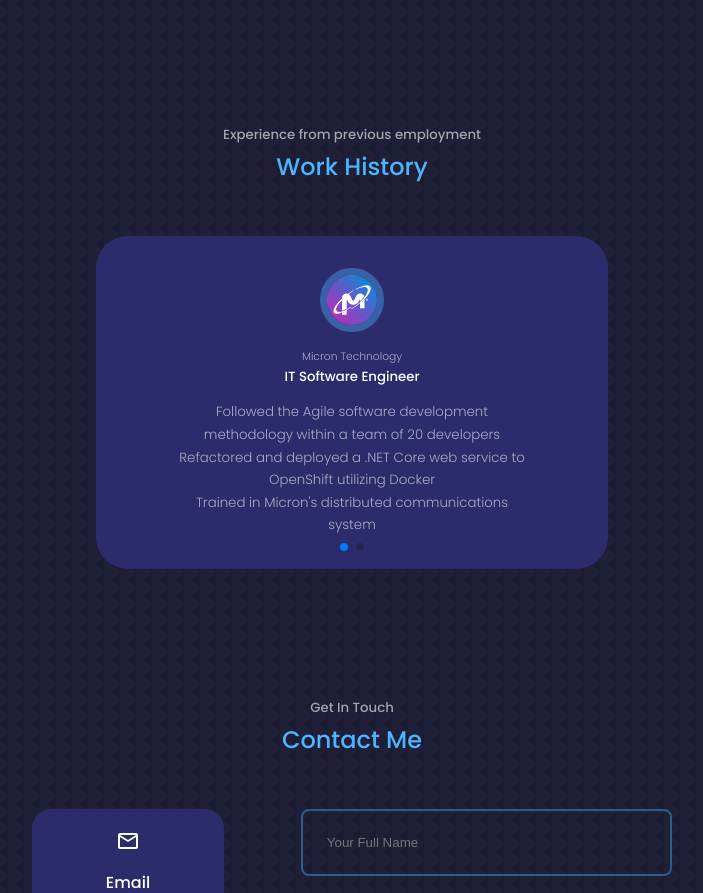
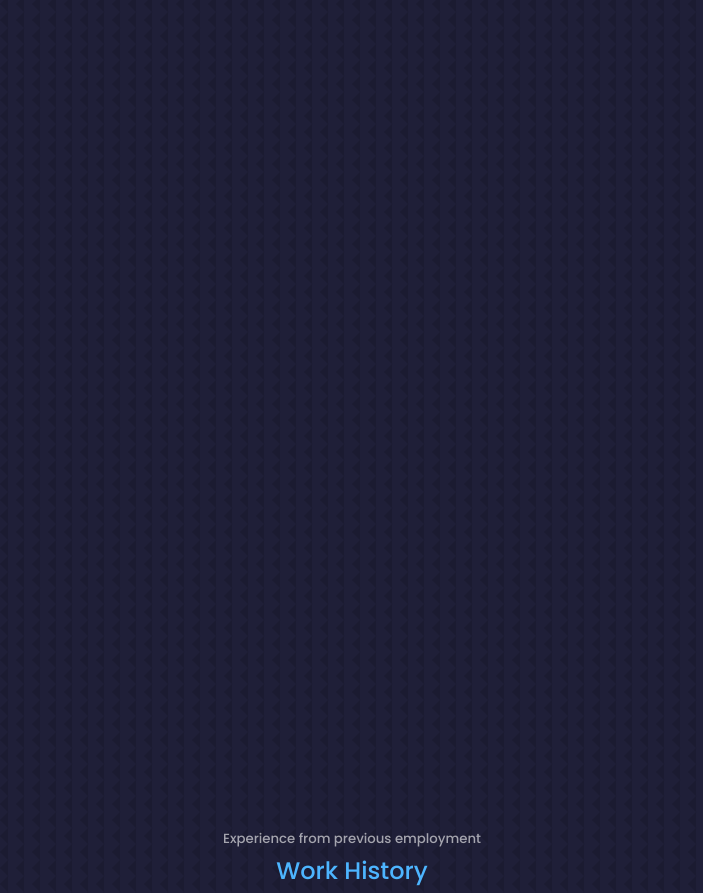
Before and after one commit to SethCram/SethCram.github.io, a React (Create React App) app in the folder portfolio_website/: page / in a window 1280 px wide. Shown: the part 2900-3793 px from the top of the page, without its empty margins (288-991 px from the left). Built offline with nearby package versions, Linux system fonts and the light colour scheme.

Commit message:
games separated into own component

```diff
--- a/portfolio_website/package.json
+++ b/portfolio_website/package.json
@@ -8,6 +8,7 @@
     "@testing-library/react": "^13.4.0",
     "@testing-library/user-event": "^13.5.0",
     "emailjs-com": "^3.2.0",
+    "jquery": "^3.6.1",
     "react": "^18.2.0",
     "react-dom": "^18.2.0",
     "react-scripts": "^5.0.1",
--- a/portfolio_website/src/App.jsx
+++ b/portfolio_website/src/App.jsx
@@ -6,6 +6,7 @@ import About from './components/about/About.jsx'
 import Experience from './components/experience/Experience.jsx'
 import Services from './components/services/Services.jsx'
 import Portfolio from './components/portfolio/Portfolio.jsx'
+import Game from './components/games/Games.jsx'
 import WorkHistory from './components/workhistory/WorkHistory.jsx'
 import Contact from './components/contact/Contact.jsx'
 import Footer from './components/footer/Footer.jsx'
@@ -19,6 +20,7 @@ const app = () => {
       <About />
       <Experience />
       <Portfolio />
+      <Game />
       <WorkHistory />
       <Contact />
       <Footer />
--- /dev/null
+++ b/portfolio_website/src/components/games/Games.jsx
@@ -0,0 +1,44 @@
+import React from 'react'
+import './games.css'
+import $ from 'jquery'
+
+var $iframe = $('iframe'),
+src = $iframe.data('src');
+
+function showIframe() {
+  if (window.matchMedia("(min-width: 1024px)").matches) {
+      $iframe.attr('src', src);
+  }
+}
+
+$(window).on('resize', showIframe);
+
+/* {} indicated in JS mode */
+/* blank target opens inna new tab */
+const Game = () => {
+
+  // Initialize it once on document ready
+  showIframe();
+
+  return (
+    <section id='games' >
+      {/* should only render this if a game product button pressed */}
+      <div className='container games__container'>
+        <div className='games__item'>
+          <iframe src=""
+            data-src="https://rawcdn.githack.com/3khoin/CS383Spring2022/083f211d3a3599b28410e897bd05544de0cdb24b/Builds/Web-GL/index.html"
+            title="VRMap"
+            scrolling="no"
+            allowFullScreen="false">
+
+            Browser not compatible.
+
+          </iframe>
+        </div>
+      </div>
+
+    </section>
+  )
+}
+
+export default Game
--- /dev/null
+++ b/portfolio_website/src/components/games/games.css
@@ -0,0 +1,35 @@
+.games__container {
+    display: grid;
+}
+
+.games__item {
+    position: relative;
+    padding-top: 30%;
+    padding-bottom: 30%;
+    height: 0;
+}
+
+.games__item iframe {
+    position: absolute;
+    top: 0;
+    left: 0;
+    width: 100%;
+    height: 100%;
+    /*overflow: hidden;*/
+}
+
+/* MEDIA QUERIES (MEDIUM DEVICES)  */
+
+/* For tablets */
+@media screen and (max-width: 1024px) {
+    .games__item iframe {
+        display: none;
+    }
+}
+
+/* For phones */
+@media screen and (max-width: 600px) {
+    .games__item iframe {
+        display: none;
+    }
+}
--- a/portfolio_website/src/components/portfolio/Portfolio.jsx
+++ b/portfolio_website/src/components/portfolio/Portfolio.jsx
@@ -14,6 +14,7 @@ const Portfolio = () => {
       title: 'Ecommerce Product Matching Site',
       github: 'https://github.com/SethCram/Best-Buy-Search-Project',
       product: 'https://sethcram.pythonanywhere.com/BestBuySearch/login/',
+      target: '_blank',
     },
     {
       id: 2,
@@ -21,13 +22,15 @@ const Portfolio = () => {
       title: 'React Portolio Website',
       github: 'https://github.com/SethCram/SethCram.github.io',
       product: 'https://sethcram.github.io/',
+      target: '_blank',
     },
     {
       id: 3,
       image: Dungeon_Jump,
       title: '2D Variable-Perspective Adventure Game',
       github: 'https://github.com/3khoin/CS383Spring2022',
-      product: 'https://sethcram.weebly.com/dungeon-jump.html',
+      product: '#games', //'https://sethcram.weebly.com/dungeon-jump.html',
+      target: ''
     }
   ]
 
@@ -37,7 +40,7 @@ const Portfolio = () => {
       <h2>Portfolio</h2>
       <div className='container portfolio__container'>
         {
-          portfolioItems.map(({ id, image, title, github, product }) => {
+          portfolioItems.map(({ id, image, title, github, product, target }) => {
             return (
               <article key={id} className='portfolio__item'>
                 <div className='portfolio__item-image'>
@@ -46,13 +49,14 @@ const Portfolio = () => {
                 <h3>{title}</h3>
                 <div className='portfolio__item-cta'>
                   <a href={github} className='btn' target='_blank' rel="noreferrer">Github</a>
-                  <a href={product} className='btn btn-primary' target='_blank' rel="noreferrer">Product</a>
+                  <a href={product} className='btn btn-primary' target={target} rel="noreferrer">Product</a>
                 </div>
               </article>
             )
           })
         }
       </div>
+
     </section>
   )
 }
```
Also changed, not shown: 2 other files (tests, documents, lock files or other folders).
